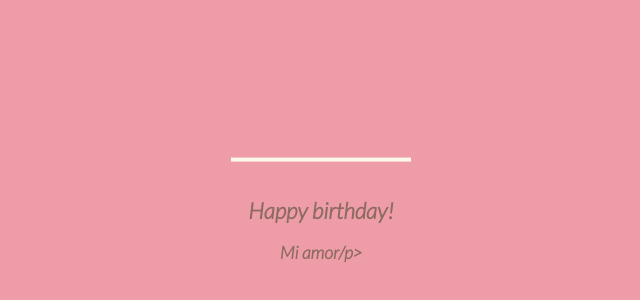
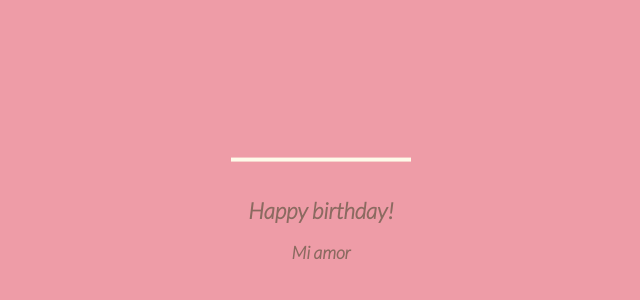
Before and after one commit to majobernalc3-dotcom/pastel, a plain HTML site: page index.html in a window 1280 px wide. Shown: the part 166-466 px from the top of the page, 327-967 px from the left. Drawn offline with Linux system fonts and the light colour scheme.

Commit message:
index.html

```diff
--- a/index.html
+++ b/index.html
@@ -284,7 +284,7 @@
       </svg>
       <div class="text">
       <h1>Happy birthday!</h1>
-      <p class="name">Mi amor/p>
+      <p class="name">Mi amor</p>
       </div>
   </body>
 
```
